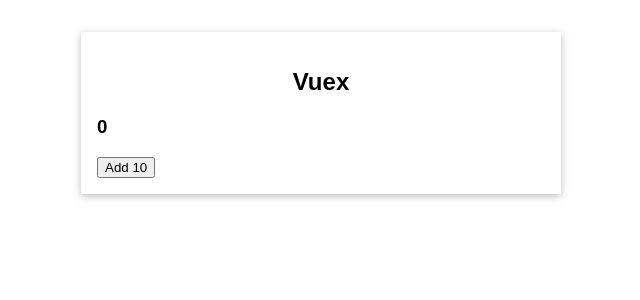
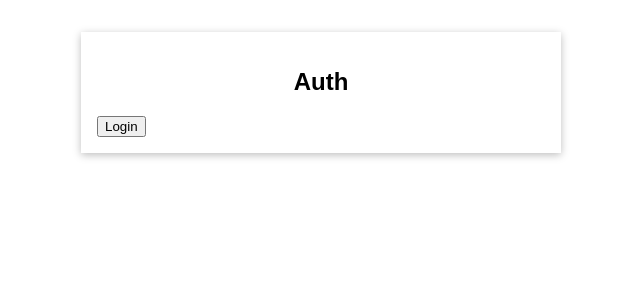
Before and after one commit to rifaath101/Vuex_vue3, a Vue app: page / in a window 1280 px wide. Shown: the top 300 px of the page, without its empty margins (319-959 px from the left). Built offline with nearby package versions, Linux system fonts and the light colour scheme.

Commit message:
Adding more state

```diff
--- a/src/App.vue
+++ b/src/App.vue
@@ -1,25 +1,35 @@
 <template>
-  <base-container title="Vuex">
+  <base-container title="Vuex" v-if="isAuth">
     <counter></counter>
     <button @click="increase({ value: 10 })">Add 10</button>
+  </base-container>
+  <base-container title="Auth">
+    <user-auth></user-auth>
   </base-container>
 </template>
 
 <script>
 import BaseContainer from './components/BaseContainer.vue';
 import Counter from './components/Counter.vue';
+import UserAuth from './components/UserAuth.vue';
 import { mapActions } from 'vuex';
 
 export default {
   components: {
     BaseContainer,
     Counter,
+    UserAuth,
   },
   methods: {
     // addOne() {
     // this.$store.commit('increase', { value: 10 });
     // this.$store.dispatch('increment');
     ...mapActions(['increment', 'increase']),
+  },
+  computed: {
+    isAuth() {
+      return this.$store.getters.userIsAuthenticated;
+    },
   },
 };
 </script>
--- /dev/null
+++ b/src/components/UserAuth.vue
@@ -0,0 +1,22 @@
+<template>
+  <button @click="login" v-if="!isAuth">Login</button>
+  <button @click="logout" v-if="isAuth">Log Out</button>
+</template>
+
+<script>
+export default {
+  methods: {
+    login() {
+      this.$store.dispatch('login');
+    },
+    logout() {
+      this.$store.dispatch('logout');
+    },
+  },
+  computed: {
+    isAuth() {
+      return this.$store.getters.userIsAuthenticated;
+    },
+  },
+};
+</script>
--- a/src/main.js
+++ b/src/main.js
@@ -7,6 +7,7 @@ const store = createStore({
   state() {
     return {
       counter: 0,
+      isLoggedIn: false
     }
   },
   mutations: {
@@ -15,6 +16,9 @@ const store = createStore({
     } ,
     increase(state, payload) { // payload is any extra value you might use in the mutation
       state.counter = state.counter + payload.value
+    },
+    setAuth(state, payload) {
+      state.isLoggedIn = payload.isAuth
     }
   },
   actions: { // You can use actions to run async code as that is the purpose as to why they exist
@@ -25,6 +29,12 @@ const store = createStore({
     },
     increase(context, payload) {
       context.commit('increase', payload)
+    },
+    login(context) {
+      context.commit('setAuth', {isAuth: true})
+    },
+    logout(context) {
+      context.commit('setAuth', {isAuth: false} )
     }
   },
   getters: {
@@ -40,6 +50,9 @@ const store = createStore({
         return 100
       }
       return finalCounter
+    },
+    userIsAuthenticated(state) {
+      return state.isLoggedIn
     }
   }
 })
```
